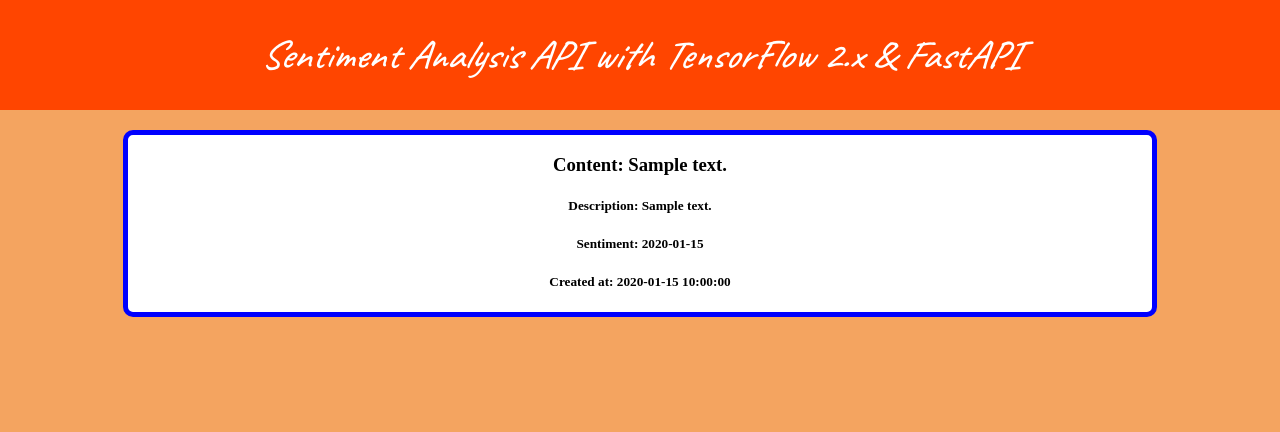
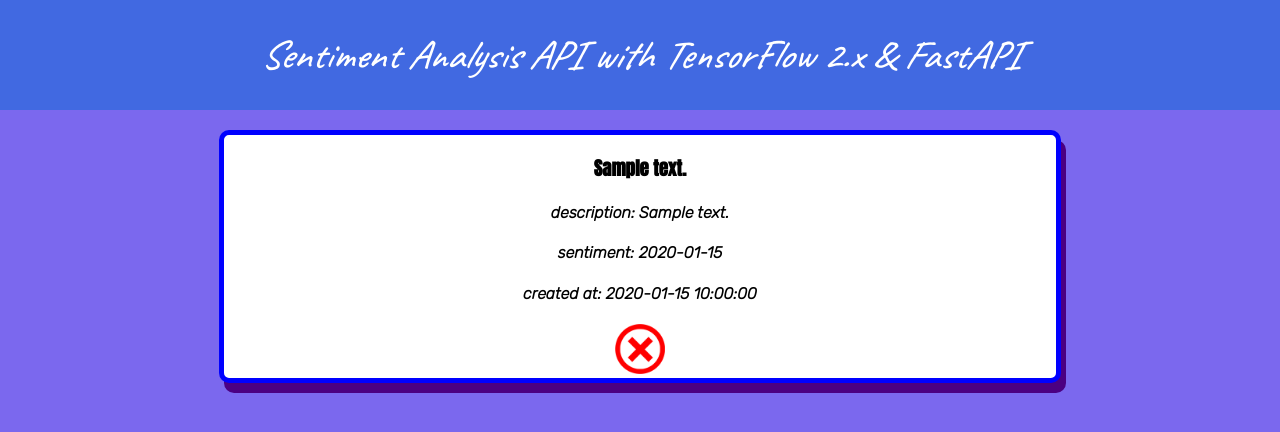
Before and after one commit to piotrbelda/fastapi-sentiment, a FastAPI app: template project/app/templates/home.html in a window 1280 px wide. Shown: the top 432 px of the page. Run offline with FastAPI, Linux system fonts and the light colour scheme; the template is opened without the code that fills it: most values are stand-ins (such as "Sample title", 1, 10 or a date in 2020); parts of the project's set-up code (start-up, migrations or seed data) failed here and were passed over.

Commit message:
some styling

```diff
--- a/project/app/api/home.py
+++ b/project/app/api/home.py
@@ -17,7 +17,7 @@ async def home(request: Request):
     all_sentiments = await get_all()
     sentiments = [
         {
-            "content": sentiment["content"],
+            "content": '"' + sentiment["content"] + '"',
             "description": sentiment["description"],
             "sentiment": "positive" if sentiment["sentiment"] else "negative",
             "created_at": str(sentiment["created_at"]).split(".")[0]
--- a/project/app/static/styles.css
+++ b/project/app/static/styles.css
@@ -1,5 +1,5 @@
 body {
-    background-color: sandybrown;
+    background-color: mediumslateblue;
 }
 
 .header {
@@ -8,7 +8,7 @@ body {
     font-style: italic;
     position: sticky;
     top: 0;
-    background-color: orangered;
+    background-color: royalblue;
     color: white;
     padding: 30px;
     font-family: 'Caveat', cursive;
@@ -20,12 +20,13 @@ html, body {
 }
 
 #sentiment {
-    width: 80%;
+    width: 65%;
     margin: 20px auto 20px auto;
     text-align: center;
     border: blue 5px solid;
     border-radius: 10px;
     background-color: white;
+    box-shadow: 5px 10px indigo;
 }
 
 #sentiment:hover, #sentiment:active {
@@ -40,3 +41,16 @@ html, body {
 .negative {
     color: red;
 }
+
+h4 {
+    font-family: 'Rubik', sans-serif;
+}
+
+h3 {
+    font-family: 'Anton', sans-serif;
+}
+
+#badge {
+    width: 50px;
+    height: 50px;
+}
--- a/project/app/templates/home.html
+++ b/project/app/templates/home.html
@@ -11,7 +11,7 @@
     <!--Favicon-->
     <link rel="icon" href="{{ url_for('static', path='favicon.ico') }}">
 
-    <!--Google font-->
+    <!--Google fonts-->
     <link rel="preconnect" href="https://fonts.googleapis.com">
     <link rel="preconnect" href="https://fonts.gstatic.com" crossorigin>
     <link href="https://fonts.googleapis.com/css2?family=Caveat:wght@500&display=swap" rel="stylesheet">
@@ -19,6 +19,10 @@
     <link rel="preconnect" href="https://fonts.googleapis.com">
     <link rel="preconnect" href="https://fonts.gstatic.com" crossorigin>
     <link href="https://fonts.googleapis.com/css2?family=Anton&family=Karla:wght@500&display=swap" rel="stylesheet">
+
+    <link rel="preconnect" href="https://fonts.googleapis.com">
+    <link rel="preconnect" href="https://fonts.gstatic.com" crossorigin>
+    <link href="https://fonts.googleapis.com/css2?family=Rubik:ital,wght@1,300&display=swap" rel="stylesheet">
 
     <!--External .css stylesheet-->
     <link rel="stylesheet" href="{{ url_for('static', path='styles.css') }}" type="text/css">
@@ -30,10 +34,15 @@
 
     {% for sentiment in sentiments %}
     <div id="sentiment">
-        <h3>Content: {{ sentiment.content }}</h3>
-        <h5>Description: {{ sentiment.description }}</h5>
-        <h5>Sentiment: <span class="{{ sentiment.sentiment }}">{{ sentiment.sentiment }}</span></h5>
-        <h5>Created at: {{ sentiment.created_at }}</h5>
+        <h3>{{ sentiment.content }}</h3>
+        <h4>description: {{ sentiment.description }}</h5>
+        <h4>sentiment: <span class="{{ sentiment.sentiment }}">{{ sentiment.sentiment.upper() }}</span></h5>
+        <h4>created at: {{ sentiment.created_at }}</h5>
+        {% if sentiment.sentiment == "positive" %}
+            <img id="badge" src="{{ url_for('static', path='img/positive.png') }}">
+        {% else %}
+            <img id="badge" src="{{ url_for('static', path='img/negative.png') }}">
+        {% endif %}
     </div>
     {% endfor %}
 
```
Also changed, not shown: project/app/static/img/negative.png (added), project/app/static/img/positive.png (added).
